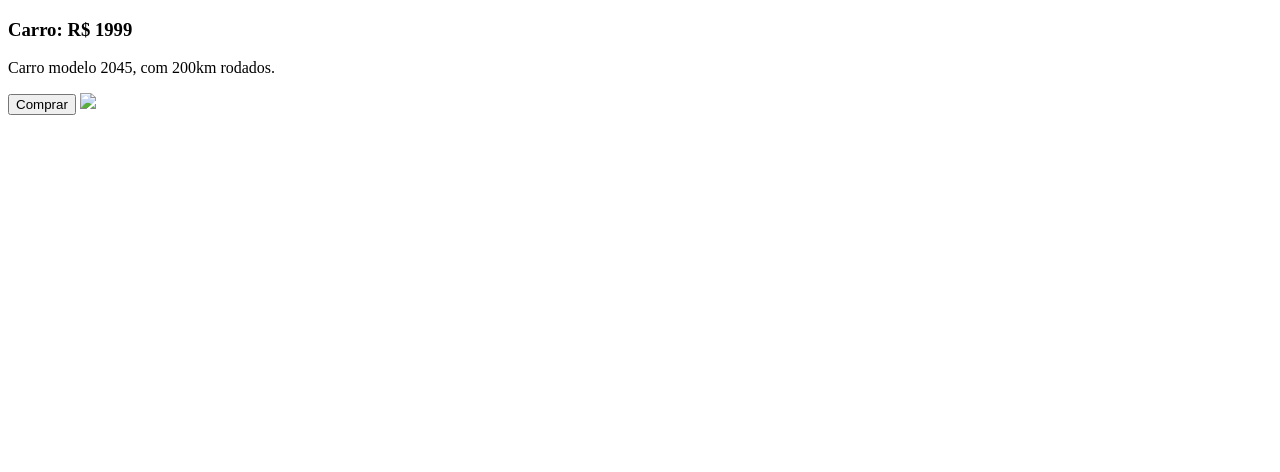
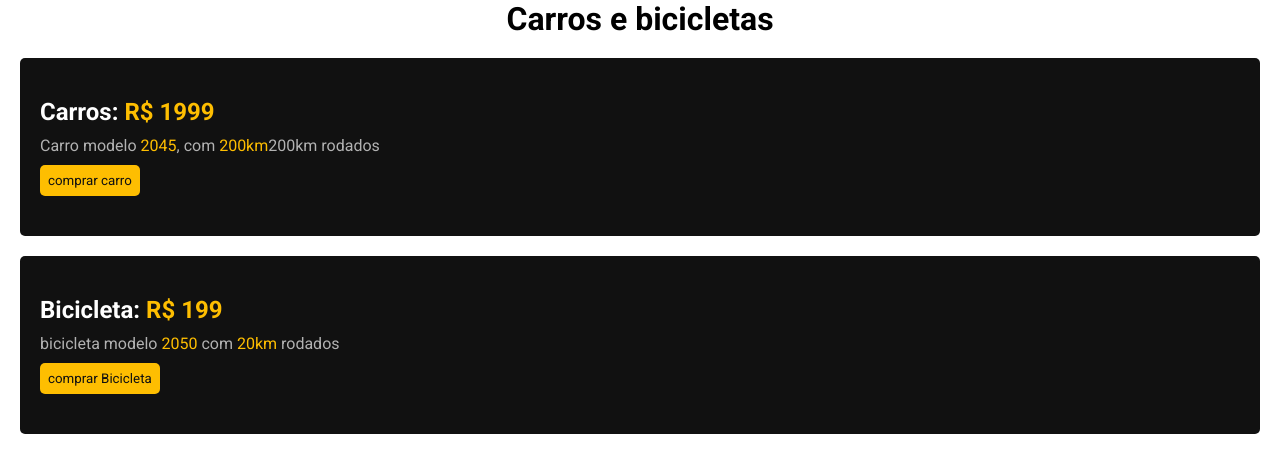
Before and after one commit to alessandraluiza24/Site, a plain HTML site: page index.html in a window 1280 px wide. Drawn offline with Linux system fonts and the light colour scheme.

Commit message:
estou subindo um site

```diff
--- /dev/null
+++ b/html.css
@@ -0,0 +1,46 @@
+@import url('https://fonts.googleapis.com/css2?family=Roboto:ital,wght@0,100..900;1,100..900&display=swap');
+
+* {
+    margin: 0;
+    padding: 0;
+    font-family: "Roboto", sans-serif;
+}
+
+header h1 {
+    text-align: center;
+}
+
+section {
+    display: block;
+    background-color: #111;
+    margin: 20px;
+    border-radius: 5px;
+    padding: 40px 20px;
+}
+
+h2 {
+    color: #fff;
+}
+
+.azul{
+    color: #febe01
+}
+
+p {
+    color: #b2b2b2;
+    margin: 10px 0;
+}
+
+small {
+    display: inline-block;
+    background-color: #febe01;
+    padding: 8px ;
+    color: #111;
+    border-radius: 5px;
+
+}
+
+small:hover{
+    color:#fff;
+    background-color: palevioletred;
+}
--- a/index.html
+++ b/index.html
@@ -1,18 +1,42 @@
 <!DOCTYPE html>
-<html lang="pt-BR">
+<html lang="pt-br">
+
 <head>
-  <meta charset="UTF-8">
-  <meta name="viewport" content="width=device-width, initial-scale=1.0">
-  <title>Carros e Bicicletas </title>
+    <meta charset="UTF-8">
+    <meta name="viewport" content="width=device-width, initial-scale=1.0">
+    <title>Carros e bicicletas</title>
+    <link rel="stylesheet" href="html.css">
+</head>
 
-</head>
 <body>
+    <header>
+        <h1>Carros e bicicletas</h1>
 
-    <div class="Carros e Bicicletas">
-    <h3>Carro: R$ 1999</h3>
-      <p>Carro modelo 2045, com 200km rodados.</p>
-      <button class="comprar">Comprar</button>
-      <img src="Comprar Carro">
-  </section>
+    </header>
+    <main>
+        <section>
+            <h2>Carros: <span class="azul">R$ 1999</span></h2>
+            <p>Carro modelo <span class="azul">2045</span>, com <span class="azul">200km</span>200km rodados</p>
+
+
+            <small>
+                comprar carro
+            </small>
+
+
+        </section>
+
+
+        <section>
+            <h2>Bicicleta: <span class="azul">R$ 199</span> </h2>
+            <p> bicicleta  modelo <span class="azul"> 2050</span>  com <span class="azul"> 20km</span>  rodados</p>
+
+
+            <small>
+                comprar Bicicleta
+            </small>
+        </section>
+    </main>
 </body>
+
 </html>
```
